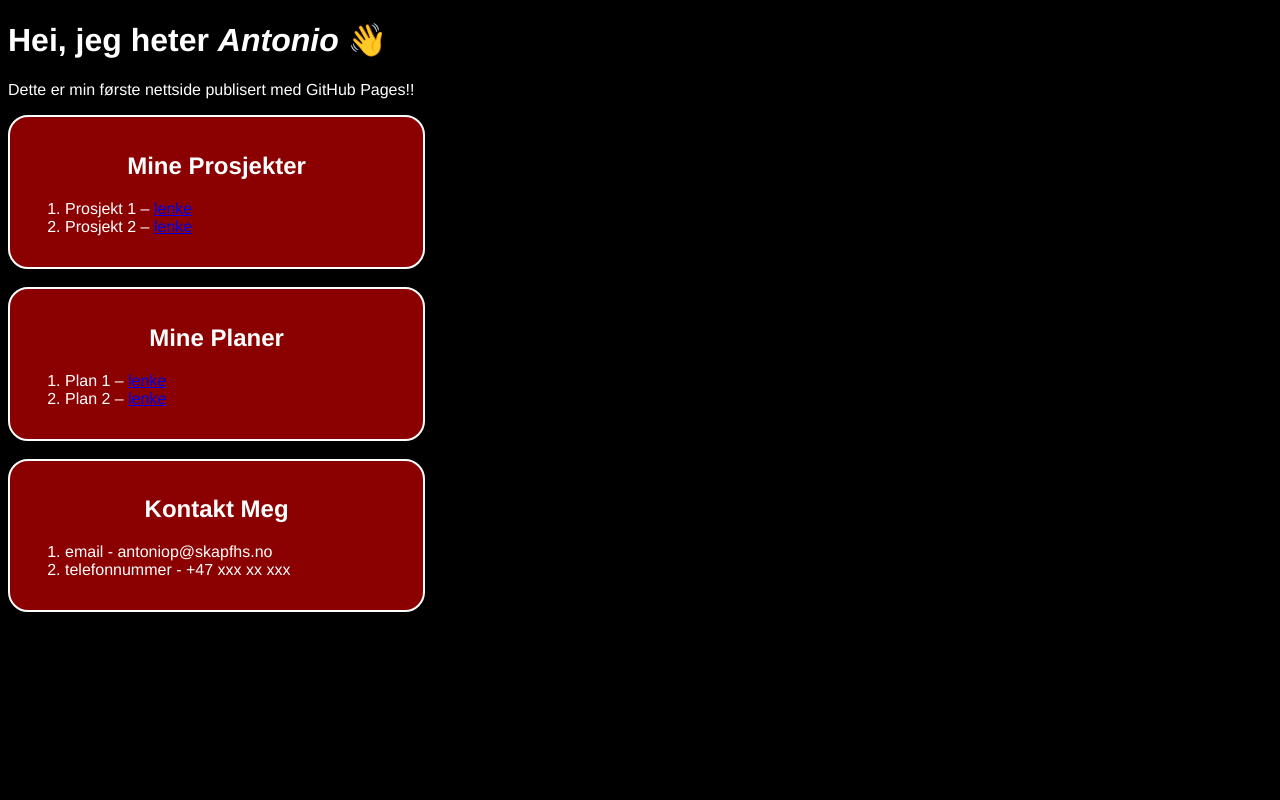
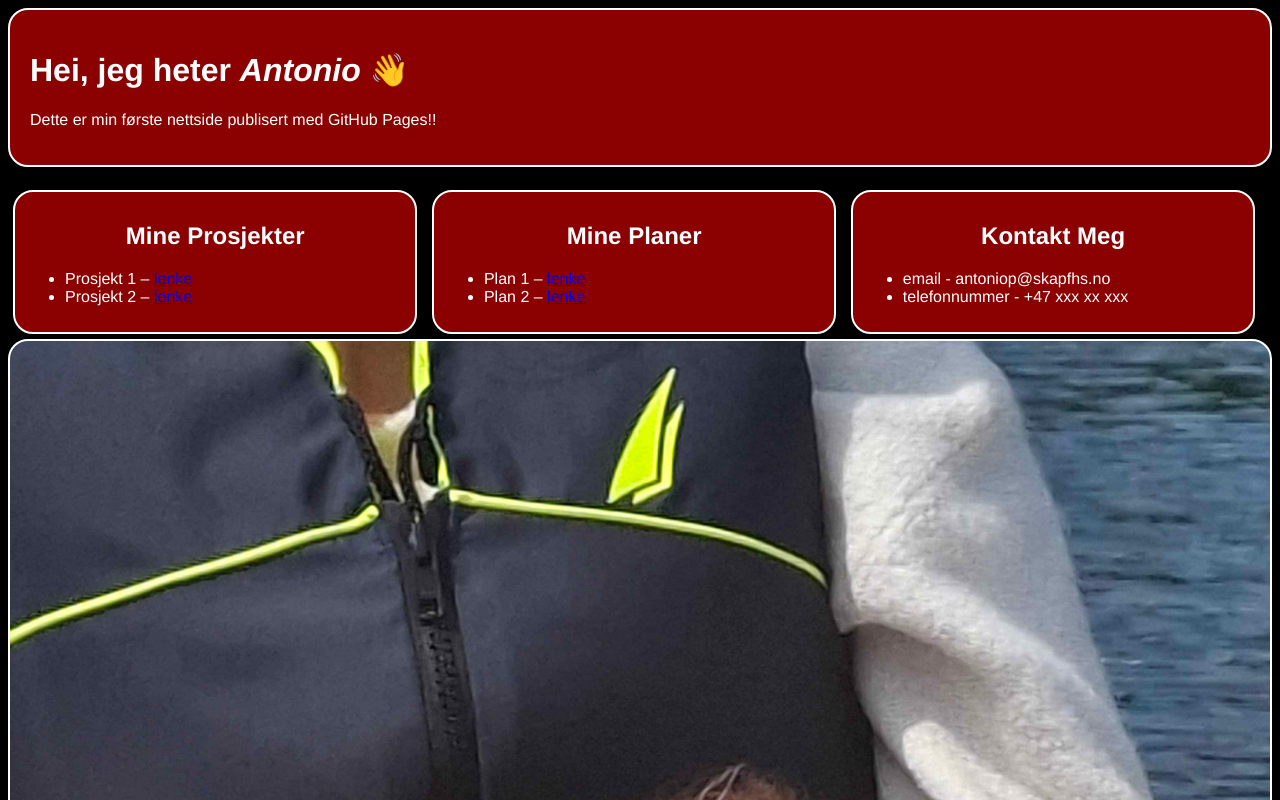
Before and after one commit to antpun341/antpun341.github.io, a plain HTML site: page index.html in a window 1280 px wide. Shown: the top 800 px of the page. Drawn offline with Linux system fonts and the light colour scheme.

Commit message:
kenzie picture

```diff
--- a/index.html
+++ b/index.html
@@ -10,31 +10,37 @@
 </head>
 
 <body>
+  <header class="headerContainer">
      <h1>Hei, jeg heter <em>Antonio</em> 👋</h1>
      <p>Dette er min første nettside publisert med GitHub Pages!!</p>
+  </header>
+
+<br>
 
 <div class="basicContainer">
   <h2>Mine Prosjekter</h2>
-  <ol>
+  <ul>
     <li>Prosjekt 1 – <a href="https://www.youtube.com/watch?v=xvFZjo5PgG0">lenke</a></li>
     <li>Prosjekt 2 – <a href="https://www.youtube.com/watch?v=xvFZjo5PgG0">lenke</a></li>
-  </ol>
+  </ul>
 </div>
-<br>
 <div class="basicContainer">
   <h2>Mine Planer</h2>
-    <ol>
+    <ul>
       <li>Plan 1 – <a href="https://www.youtube.com/watch?v=xvFZjo5PgG0">lenke</a></li>
       <li>Plan 2 – <a href="https://www.youtube.com/watch?v=xvFZjo5PgG0">lenke</a></li>
-  </ol>
+  </ul>
 </div>
-<br>
 <div class="basicContainer">
   <h2>Kontakt Meg</h2>
-    <ol>
+    <ul>
       <li>email - antoniop@skapfhs.no</li>
       <li>telefonnummer - +47 xxx xx xxx </li>
-  </ol>
+  </ul>
+</div>
+
+<div class="pictureContainer">
+
 </div>
 </body>
 </html>
--- a/styles.css
+++ b/styles.css
@@ -4,15 +4,34 @@ body {
     font-family: 'Franklin Gothic Medium', 'Arial Narrow', Arial, sans-serif;
 }
 
+.headerContainer {
+    border: 2px solid white;
+    border-radius: 20px;
+    margin: auto;
+    background-color: darkred;
+    padding: 20px;
+}
+
+.pictureContainer {
+    border: 2px solid white;
+    border-radius: 20px;
+    margin: auto;
+    background-image: url("kenzie.jpg");
+    background-attachment: auto;
+    background-repeat: no-repeat;
+    background-size:cover;
+    height: 1000px;
+}
+
 .basicContainer {
     border: 2px solid white;
     border-radius: 20px;
-    padding: 15px;
+    padding: 10px;
     background-color: darkred;
-    width: 33%;
-    vertical-align: top;
-    align-content: center;
+    width: 32%;
     box-sizing: border-box;
+    margin: 5px;
+    display: inline-block;
 }
 
 .basicContainer h2 {
```
Also changed, not shown: kenzie.jpg (added). Lines whose indentation alone changed are shown as unchanged.
